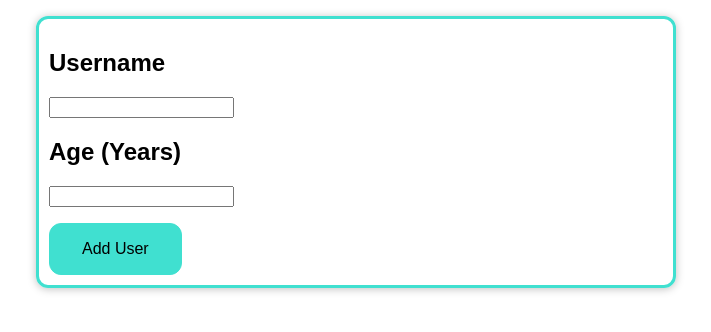
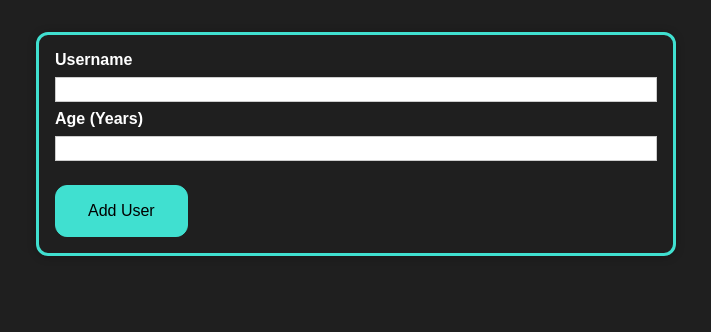
Before and after one commit to rolfheij-sil/ReactTraining, a React (Create React App) app: page / in a window 1280 px wide. Shown: the top 332 px of the page, without its empty margins (284-995 px from the left). Built offline with nearby package versions, Linux system fonts and the light colour scheme.

Commit message:
Section 8: Processed proposed solution

```diff
--- a/src/App.js
+++ b/src/App.js
@@ -1,25 +1,20 @@
 import { useState } from "react";
 import UserList from "./components/List/UserList";
 import Form from "./components/Form/Form";
-import Card from "./components/UI/Card";
-
-const dummyUsers = [
-	// { key: "user1", name: "Rolf", age: 31 },
-	// { key: "user2", name: "Rofl", age: 13 },
-];
 
 function App() {
-	const [users, setUsers] = useState(dummyUsers);
+	const [users, setUsers] = useState([]);
 
 	const newUserHandler = (userName, userAge) => {
-		setUsers([{ key: "userX", name: userName, age: userAge }, ...users]);
+		setUsers([
+			{ key: Math.random().toString(), name: userName, age: userAge },
+			...users,
+		]);
 	};
 
 	return (
 		<div>
-			<Card>
-				<Form addNewUser={newUserHandler} />
-			</Card>
+			<Form addNewUser={newUserHandler} />
 			{users.length > 0 && <UserList users={users} />}
 		</div>
 	);
--- a/src/components/Form/Form.js
+++ b/src/components/Form/Form.js
@@ -1,33 +1,41 @@
 import { useState } from "react";
-import Modal from "react-modal";
-import "./Form.css";
+// import Modal from "react-modal";
+import Card from "../UI/Card";
+import Modal from "../UI/Modal";
+import classes from "./Form.module.css";
 
 const Form = (props) => {
 	const [userName, setUserName] = useState("");
 	const [userAge, setUserAge] = useState("");
-	const [modalIsOpen, setModalIsOpen] = useState(false);
+	// const [modalIsOpen, setModalIsOpen] = useState(false);
+	// const [modalMessage, setModalMessage] = useState("");
+	const [error, setError] = useState();
 
-	const [modalMessage, setModalMessage] = useState("");
+	// const openModal = (message) => {
+	// 	setModalMessage(message);
+	// 	setModalIsOpen(true);
+	// };
 
-	const openModal = (message) => {
-		setModalMessage(message);
-		setModalIsOpen(true);
-	};
-
-	const closeModal = () => {
-		setModalIsOpen(false);
-	};
+	// const closeModal = () => {
+	// 	setModalIsOpen(false);
+	// };
 
 	const submitHandler = (e) => {
 		e.preventDefault();
 
 		if (userName.trim().length === 0 || userAge.trim().length === 0) {
-			openModal("Please enter a valid name and age (non-empty values)");
+			setError({
+				title: "Invalid input",
+				message: "Please enter a valid name and age (non-empty values)",
+			});
 			return;
 		}
 
-		if (userAge < 0) {
-			openModal("Please enter a valid age (> 0)");
+		if (+userAge < 0) {
+			setError({
+				title: "Invalid input",
+				message: "Please enter a valid age (>= 0)",
+			});
 			return;
 		}
 
@@ -45,28 +53,52 @@ const Form = (props) => {
 		setUserAge(e.target.value);
 	};
 
+	const errorHandler = () => {
+		setError(null);
+	};
+
 	return (
 		<div>
-			<form onSubmit={submitHandler}>
-				<h2>Username</h2>
-				<input type="text" value={userName} onChange={userNameHandler} />
-				<h2>Age (Years)</h2>
-				<input type="number" value={userAge} onChange={userAgeHandler} />
-				<div class="form-style">
-					<button type="submit">Add User</button>
-				</div>
-			</form>
+			{error && (
+				<Modal
+					title={error.title}
+					message={error.message}
+					onConfirm={errorHandler}
+				/>
+			)}
 
-			<Modal
+			<Card className={classes.input}>
+				<form onSubmit={submitHandler}>
+					<label htmlFor="username">Username</label>
+					<input
+						id="username"
+						type="text"
+						value={userName}
+						onChange={userNameHandler}
+					/>
+					<label htmlFor="userage">Age (Years)</label>
+					<input
+						id="userage"
+						type="number"
+						value={userAge}
+						onChange={userAgeHandler}
+					/>
+					<div className="form-style">
+						<button type="submit">Add User</button>
+					</div>
+				</form>
+			</Card>
+
+			{/* <Modal
 				isOpen={modalIsOpen}
 				onRequestClose={closeModal}
 				contentLabel={modalMessage}
-				className="modal"
+				className={classes.modal}
 			>
 				<h2>Invalid input</h2>
 				<div>{modalMessage}</div>
 				<button onClick={closeModal}>Okay</button>
-			</Modal>
+			</Modal> */}
 		</div>
 	);
 };
--- a/src/components/Form/Form.css
+++ b/src/components/Form/Form.module.css
@@ -18,3 +18,32 @@
 	border-radius: 12px;
 	margin-top: 1rem;
 }
+
+html {
+	background: #1f1f1f;
+}
+
+.input {
+	margin: 2rem auto;
+	padding: 1rem;
+}
+
+.input label {
+	display: block;
+	font-weight: bold;
+	margin-bottom: 0.5rem;
+}
+
+.input input {
+	font: inherit;
+	display: block;
+	width: 100%;
+	border: 1px solid #ccc;
+	padding: 0.15rem;
+	margin-bottom: 0.5rem;
+}
+
+.input input:focus {
+	outline: none;
+	border-color: #4f005f;
+}
--- a/src/components/List/UserList.js
+++ b/src/components/List/UserList.js
@@ -5,9 +5,13 @@ const UserList = (props) => {
 	return (
 		<div>
 			<Card>
-				{props.users.map((user) => (
-					<User data={user} />
-				))}
+				<ul>
+					{props.users.map((user) => (
+						<li key={user.key}>
+							<User data={user} />
+						</li>
+					))}
+				</ul>
 			</Card>
 		</div>
 	);
--- a/src/components/UI/Card.js
+++ b/src/components/UI/Card.js
@@ -1,8 +1,9 @@
-import "./Card.css";
+import classes from "./Card.module.css";
 
 const Card = (props) => {
-	const classes = "card " + props.className;
-	return <div className={classes}>{props.children}</div>;
+	return (
+		<div className={`${classes.card} ${props.className}`}>{props.children}</div>
+	);
 };
 
 export default Card;
--- a/src/components/UI/Card.css
+++ b/src/components/UI/Card.module.css
@@ -1,13 +1,14 @@
 .card {
 	border-radius: 12px;
 	box-shadow: 0 1px 8px rgba(0, 0, 0, 0.25);
-	width: 50%;
-	min-width: 400px;
+	width: 90%;
+	max-width: 40rem;
 	margin-left: auto;
 	margin-right: auto;
 	margin-top: 1rem;
 	border: 3px solid turquoise;
 	padding: 10px;
+	color: white;
 }
 
 .card button {
--- /dev/null
+++ b/src/components/UI/Modal.js
@@ -0,0 +1,23 @@
+import Card from "./Card";
+import classes from "./Modal.module.css";
+
+const Modal = (props) => {
+	return (
+		<div>
+			<div className={classes.backdrop} onClick={props.onConfirm} />
+			<Card className={classes.modal}>
+				<header className={classes.header}>
+					<h2>{props.title}</h2>
+				</header>
+				<div className={classes.content}>
+					<p>{props.message}</p>
+				</div>
+				<footer className={classes.actions}>
+					<button onClick={props.onConfirm}>Okay</button>
+				</footer>
+			</Card>
+		</div>
+	);
+};
+
+export default Modal;
--- /dev/null
+++ b/src/components/UI/Modal.module.css
@@ -0,0 +1,45 @@
+.backdrop {
+	position: fixed;
+	top: 0;
+	left: 0;
+	width: 100%;
+	height: 100vh;
+	z-index: 10;
+	background: rgba(0, 0, 0, 0.75);
+}
+
+.modal {
+	position: fixed;
+	top: 30vh;
+	left: 10%;
+	width: 80%;
+	z-index: 100;
+	overflow: hidden;
+}
+
+.header {
+	background: turquoise;
+	padding: 1rem;
+}
+
+.header h2 {
+	margin: 0;
+	color: white;
+}
+
+.content {
+	padding: 1rem;
+}
+
+.actions {
+	padding: 1rem;
+	display: flex;
+	justify-content: flex-end;
+}
+
+@media (min-width: 768px) {
+	.modal {
+		left: calc(50% - 20rem);
+		width: 40rem;
+	}
+}
```
